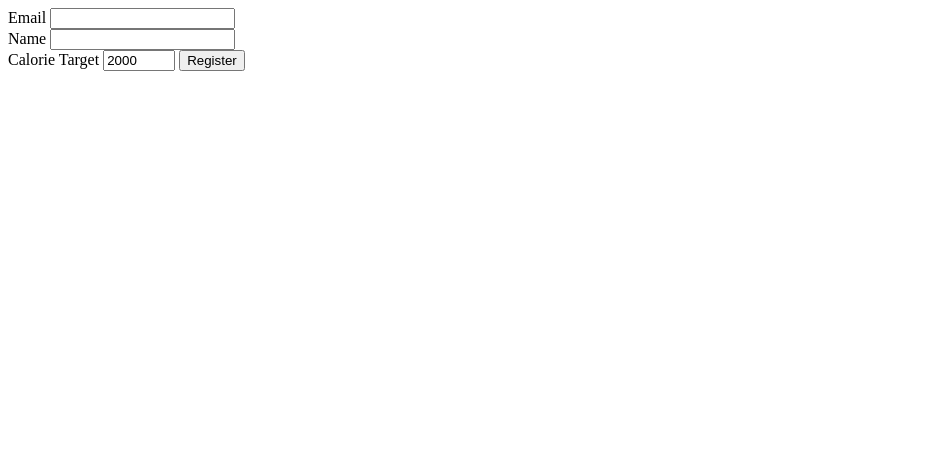
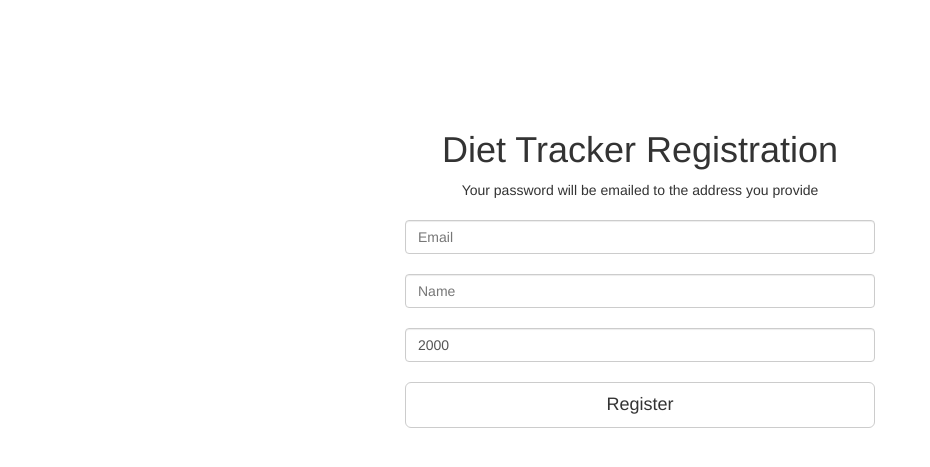
Before and after one commit to Queuecumber/diet-tracker, a PHP site: page /register.php in a window 1280 px wide. Shown: the top 467 px of the page, without its empty margins (0-930 px from the left). Run offline with PHP 8.4, Linux system fonts and the light colour scheme.

Commit message:
Updated registration page with bootstrap

```diff
--- a/web/register.php
+++ b/web/register.php
@@ -83,21 +83,61 @@ else
 <!DOCTYPE html>
 <html>
     <head>
-        <title>Diet Tracker Register</title>
+        <meta name="viewport" content="width=device-width, initial-scale=1">
+
+        <title>Diet Tracker Registration</title>
+
+        <link rel="stylesheet" href="lib/bootstrap-3.2.0-dist/css/bootstrap.min.css"/>
+        <script src="lib/jquery-2.1.1.min.js"></script>
+        <script src="lib/bootstrap-3.2.0-dist/js/bootstrap.min.js"></script>
+
+        <style>
+
+        main
+        {
+            padding: 10px;
+        }
+
+        .container
+        {
+            margin-top: 100px;
+            max-width: 500px;
+            text-align: center;
+        }
+
+        .container .alert
+        {
+            margin-top: 25px;
+        }
+
+        </style>
+
     </head>
     <body>
-        <form action="register.php" method="POST">
-            <label for="email">Email</label>
-            <input type="text" name="email" requried/>
-            <br/>
-            <label for="name">Name</label>
-            <input type="text" name="name" required/>
-            <br/>
-            <label for="target">Calorie Target</label>
-            <input type="number" min="1000" max="3000" name="target" value="2000"/>
-            <button type="submit">Register</button>
-            <br/>
-            <output name="response"><?= $errorMessage ?></output>
-        </form>
+        <main>
+            <section class="container">
+                <h1>Diet Tracker Registration</h1>
+
+                Your password will be emailed to the address you provide <br/> <br/>
+
+                <form action="register.php" method="POST">
+                    <input type="email" name="email" class="form-control" placeholder="Email" requried/> <br/>
+                    <input type="text" name="name" class="form-control" placeholder="Name" required/> <br/>
+                    <input type="number" min="1000" max="3000" name="target" class="form-control" placeholder="Calorie Target (optional)" value="2000"/> <br/>
+                    <button type="submit" class="btn btn-default btn-lg btn-block">Register</button>
+                </form>
+                <?php
+
+                if($errorMessage != '')
+                {
+                    ?>
+
+                    <div class="alert alert-danger"><strong>Oops!</strong> <?= $errorMessage ?></div>
+
+                    <?php
+                }
+                ?>
+            </section>
+        </main>
     </body>
 </html>
```
